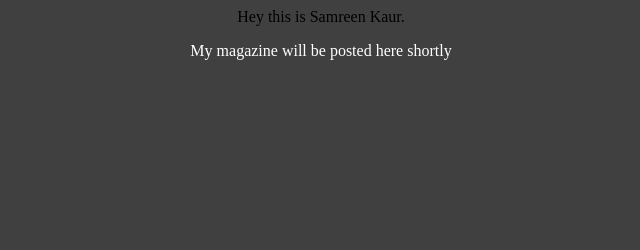
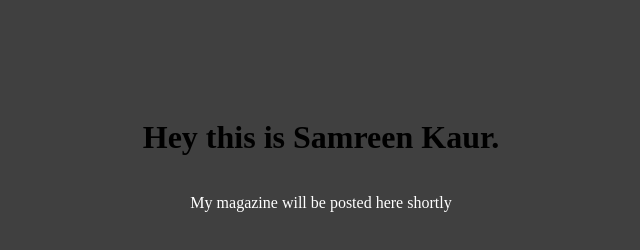
Before and after one commit to samreenkaur-magazine/Build, a plain HTML site: page index.html in a window 1280 px wide. Shown: the whole page, without its empty margins (319-959 px from the left). Drawn offline with Linux system fonts and the light colour scheme.

Commit message:
Update index.html

```diff
--- a/index.html
+++ b/index.html
@@ -4,8 +4,8 @@
   <body style="display: flex; background:#404040;
   flex-direction: column; align-items:center; justify-content:center;">
 
-
-    <h style="color:Black;">Hey this is Samreen Kaur.</h>
+<br><br><br><br><br>
+    <h1 style="color:Black;">Hey this is Samreen Kaur.</h1>
     <p style="color:white"> My magazine will be posted here shortly </p>
 
   </body>
```
